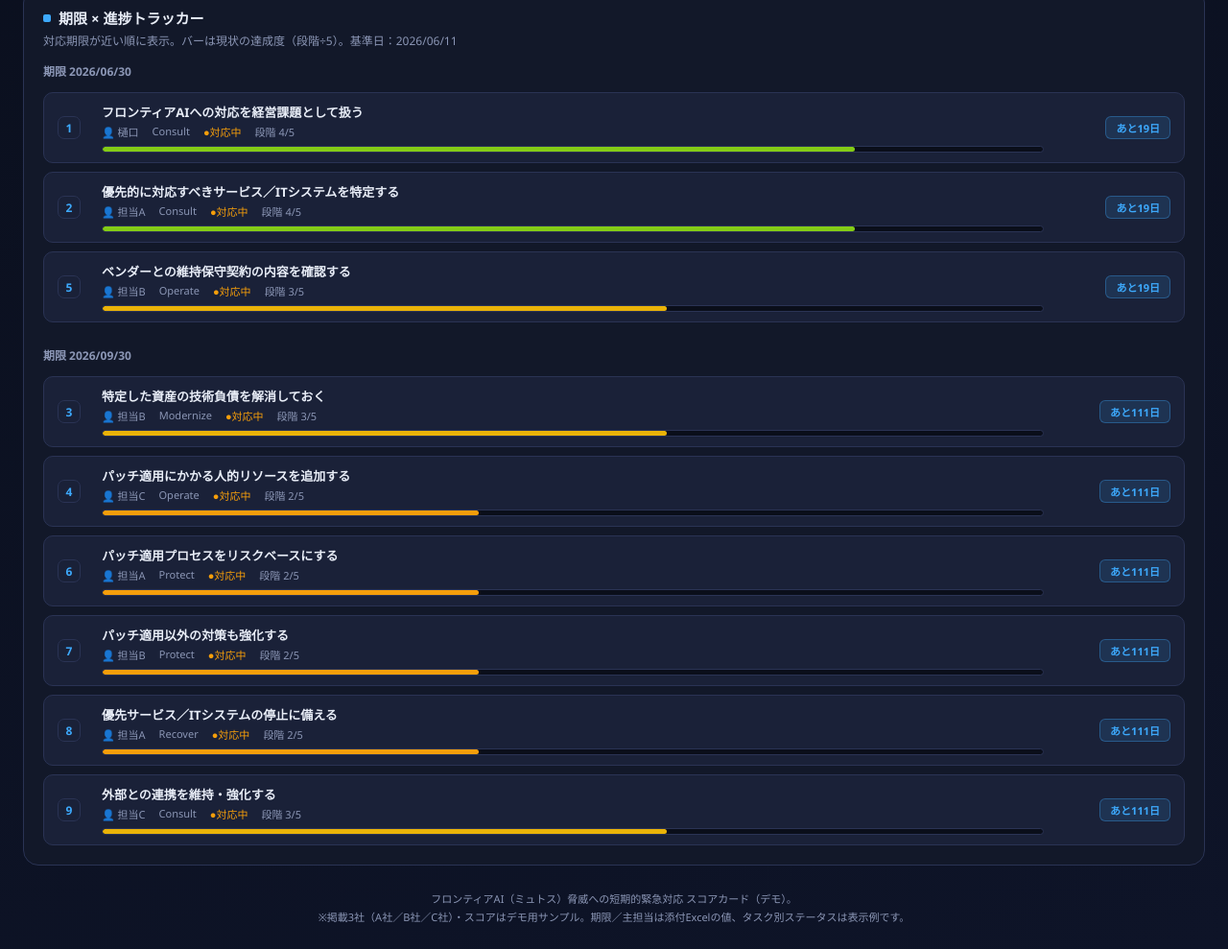
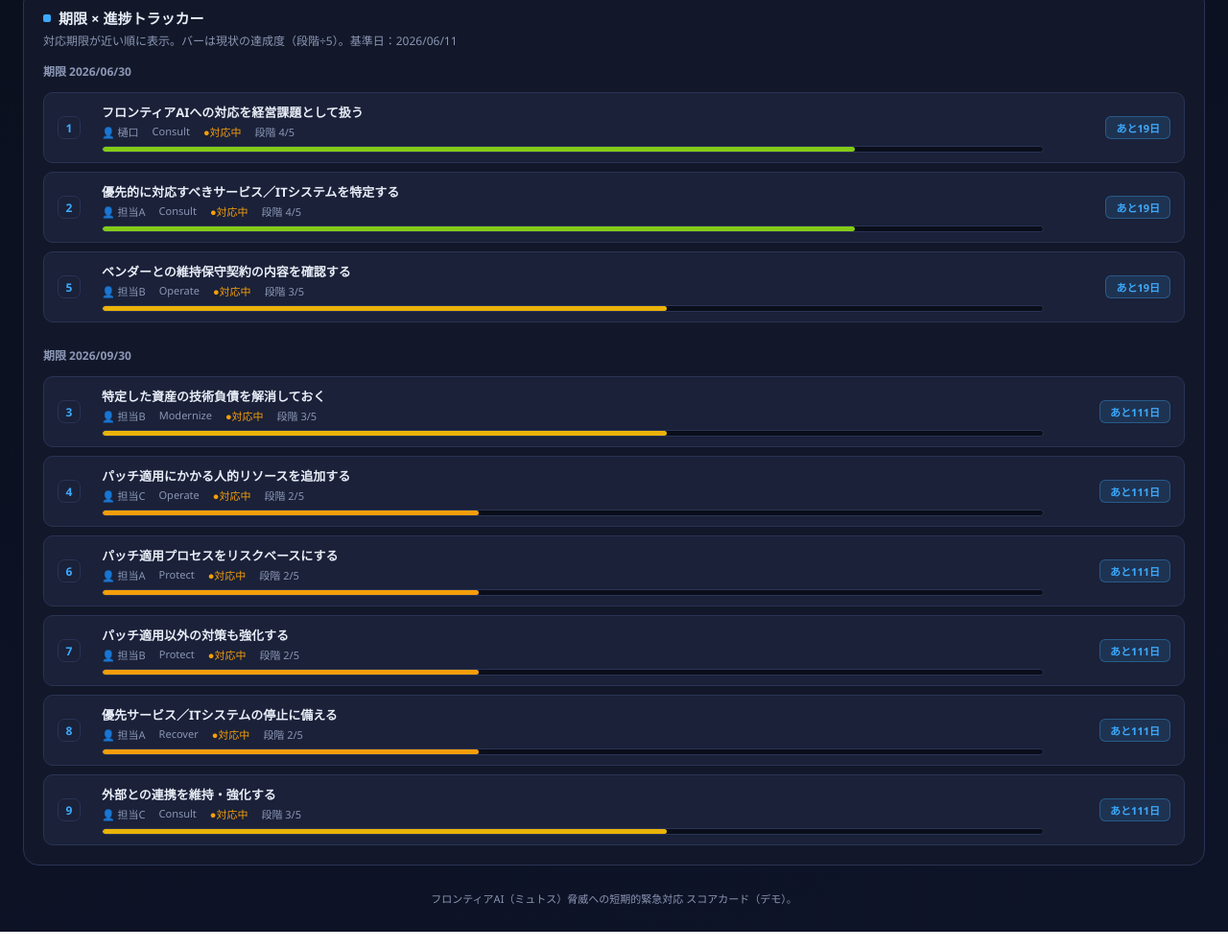
Before and after one commit to mura5726/frontier-ai-dashboard-repo, a plain HTML site: page index.html in a window 1280 px wide. Shown: the part 1814-2803 px from the top of the page at 96% size. Drawn offline with nearby package versions, Linux system fonts and the light colour scheme.

Commit message:
フッターの注記を削除

```diff
--- a/index.html
+++ b/index.html
@@ -154,8 +154,7 @@ footer{color:var(--muted);font-size:11px;text-align:center;margin-top:26px;line-
   </div>
 
   <footer>
-    フロンティアAI（ミュトス）脅威への短期的緊急対応 スコアカード（デモ）。<br>
-    ※掲載3社（A社／B社／C社）・スコアはデモ用サンプル。期限／主担当は添付Excelの値、タスク別ステータスは表示例です。
+    フロンティアAI（ミュトス）脅威への短期的緊急対応 スコアカード（デモ）。
   </footer>
 </div>
 <script src="app.js"></script>
```
